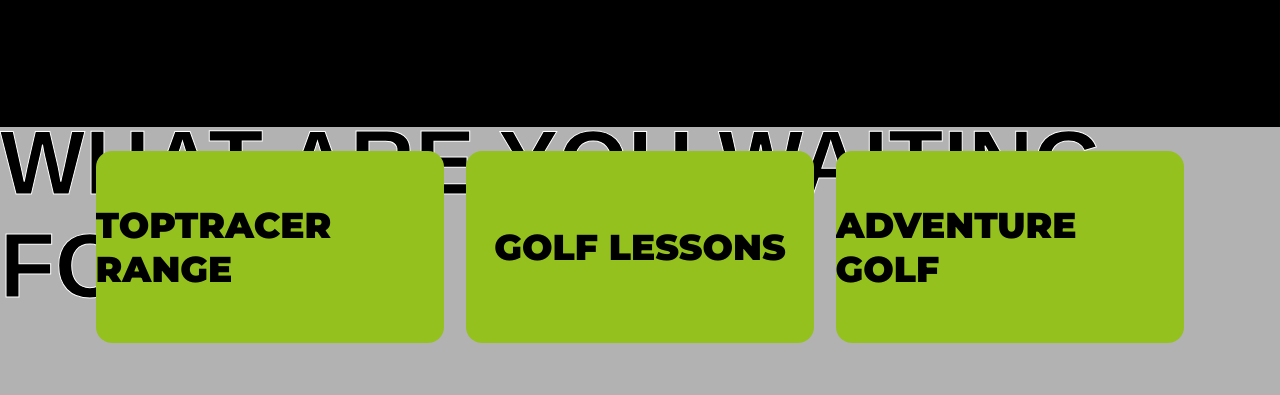
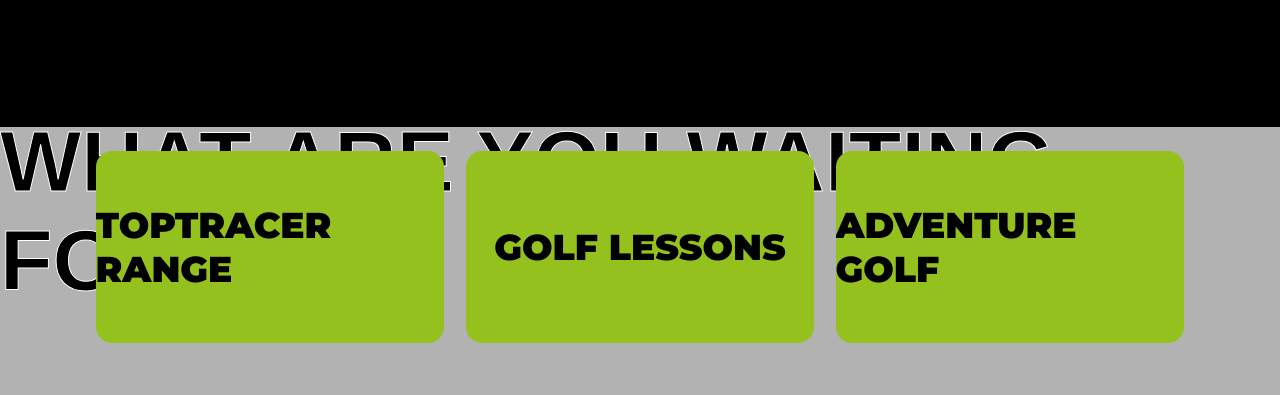
Before and after one commit to Harman-khurmi/sidcup-golf-clone, a plain HTML site: page index.html in a window 1280 px wide. Shown: the part 3901-4296 px from the top of the page. Drawn offline with nearby package versions, Linux system fonts and the light colour scheme; a web font is replaced by a local one.

Commit message:
font-size

```diff
--- a/page3.css
+++ b/page3.css
@@ -96,7 +96,7 @@ html,body{
 {
     position: absolute;
     top:-25px;
-    font-size: 90px;
+    font-size: 86px;
     font-weight: 900;
     color: black;
     text-transform: uppercase;
```
